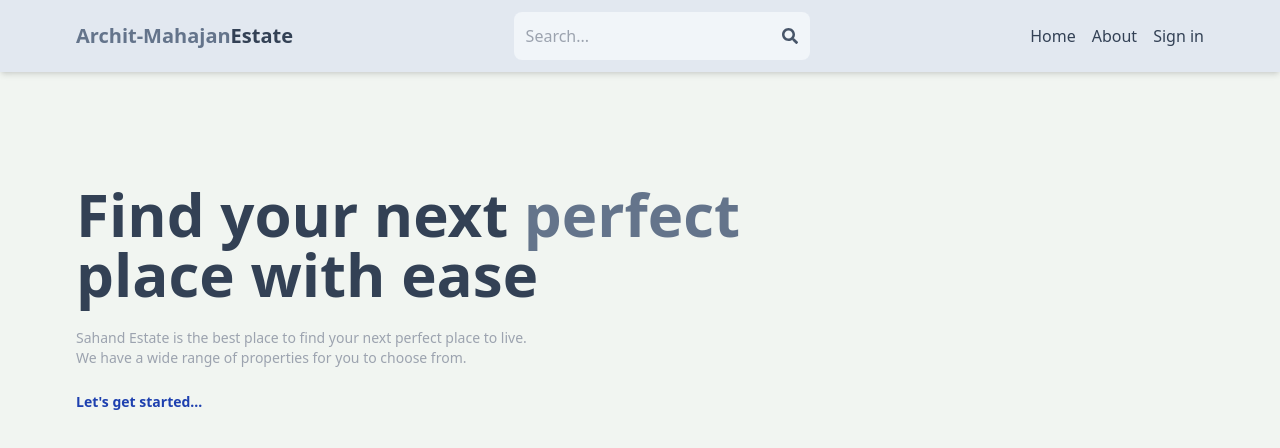
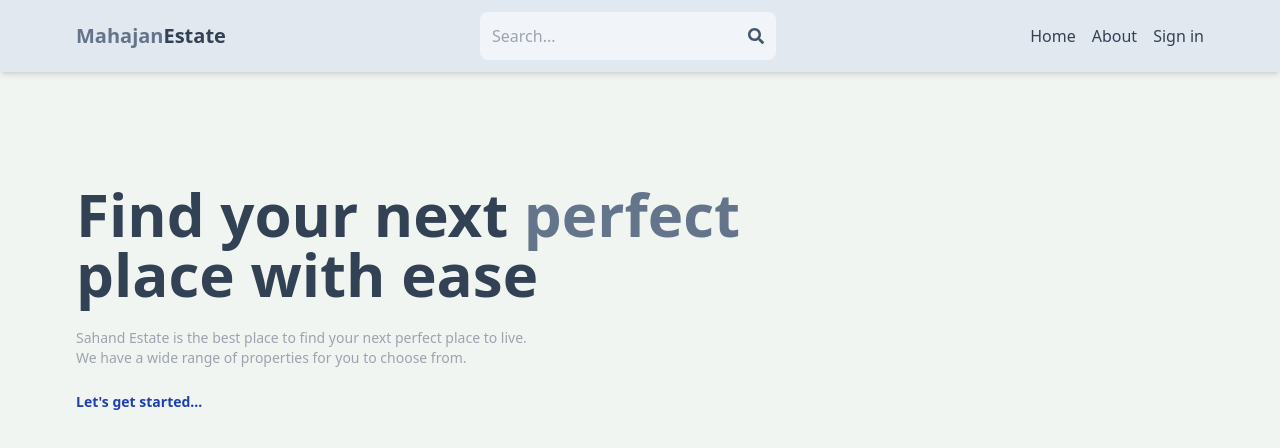
Before and after one commit to Archit-Mahajan/ESTATE-MARKETPLACE, a React (Vite) app in the folder client/: page / in a window 1280 px wide. Shown: the top 448 px of the page. Built offline with nearby package versions, Linux system fonts and the light colour scheme; no server answers.

Commit message:
last min change before deploy

```diff
--- a/client/src/components/Header.jsx
+++ b/client/src/components/Header.jsx
@@ -26,7 +26,7 @@
       <div className='flex justify-between items-center max-w-6xl mx-auto p-3'>
         <Link to ='/'>
         <h1 className='font-bold text-sm sm:text-xl flex flex-wrap hover:bg-slate-100'>
-            <span className='text-slate-500'>Archit-Mahajan</span>
+            <span className='text-slate-500'>Mahajan</span>
             <span className='text-slate-700'>Estate</span>
         </h1>
 
```
